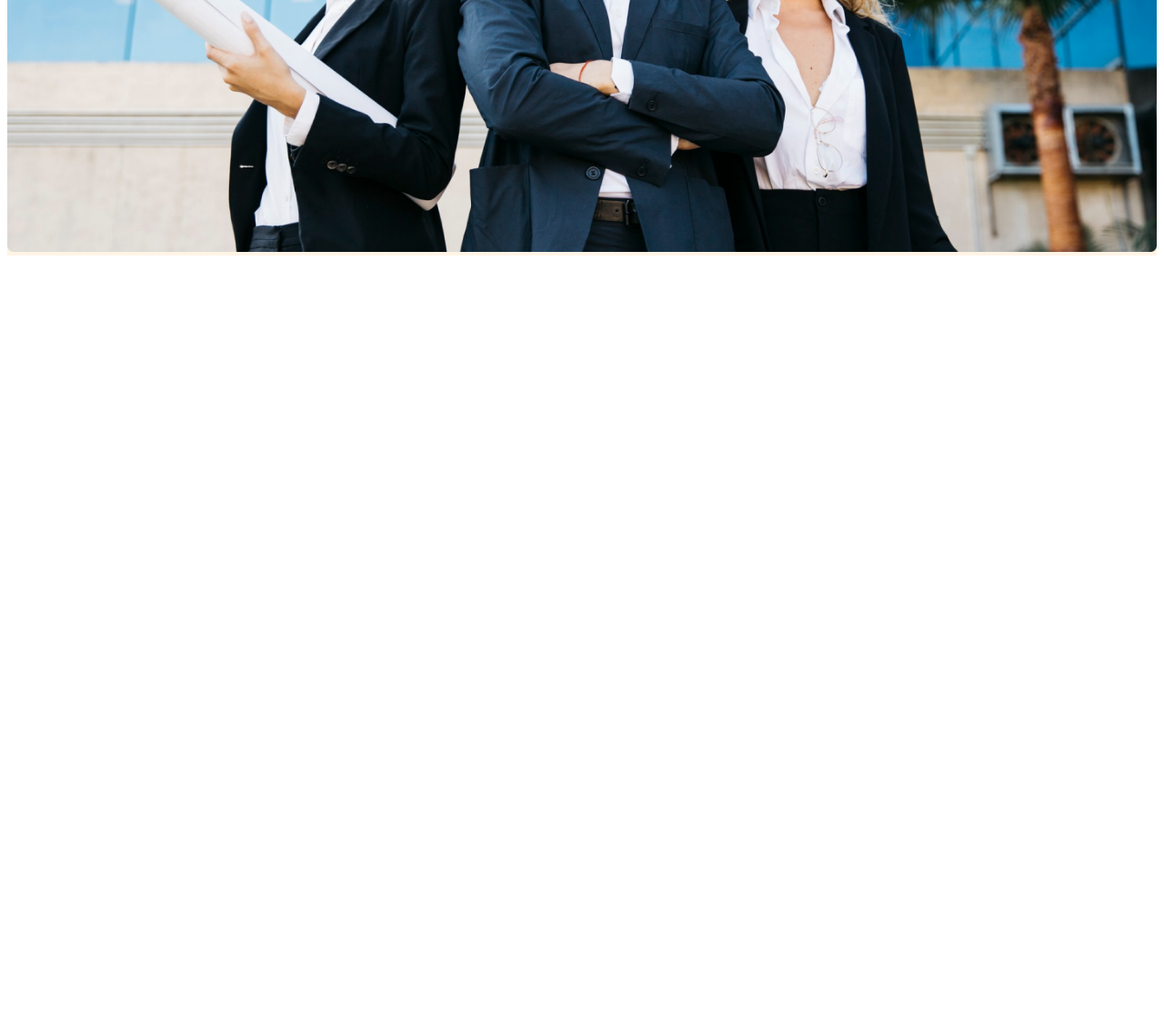
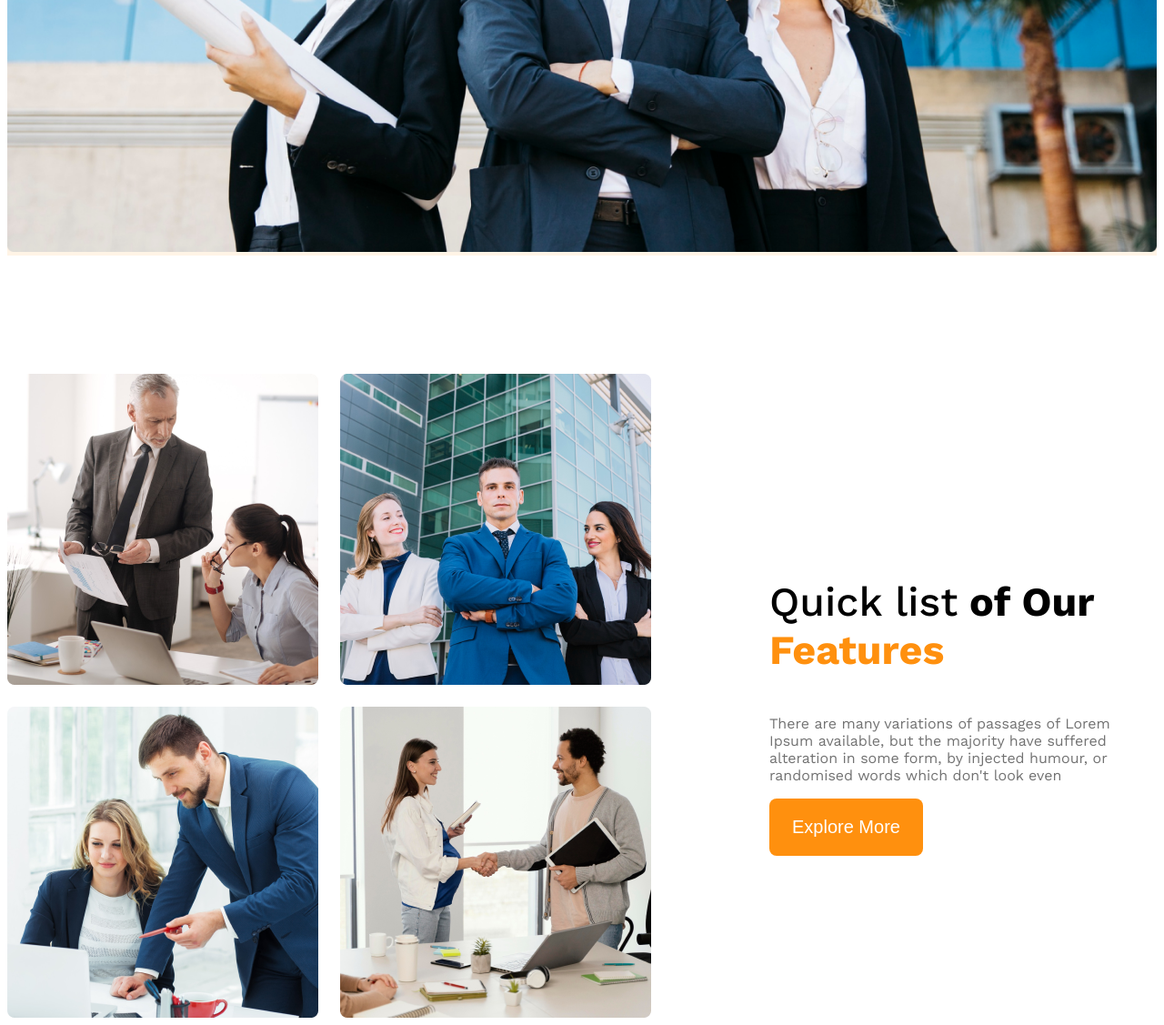
Before and after one commit to Adila-Rifa/g3-architects, a plain HTML site: page Index.html in a window 1280 px wide. Shown: the part 983-2110 px from the top of the page at 91% size. Before the commit the page ends 1283 px from the top, so only its background shows below. Drawn offline with nearby package versions, Linux system fonts and the light colour scheme.

Commit message:
responsive

```diff
--- a/Index.html
+++ b/Index.html
@@ -11,7 +11,6 @@
         <nav class="navbar display-flex">
             <h3 class="brand">G3 Architects</h3>
             <ul class="nav-links display-flex">
-                <!-- li.nav-item*4>a.nav-link -->
                 <li class="nav-item"><a href="" class="nav-link text-gray">Home</a></li>
                 <li class="nav-item"><a href="" class="nav-link text-gray">About</a></li>
                 <li class="nav-item"><a href="" class="nav-link text-gray">Contact us</a></li>
@@ -30,12 +29,19 @@
 
     </header>
     <main>
-        <section class="teams">
+        <section class="teams display-flex">
             <div class="team-img-container">
+                <img src="./images/team1.png" alt="">
+                <img src="./images/team2.png" alt="">
+                <img src="./images/team3.png" alt="">
+                <img src="./images/team4.png" alt="">
 
             </div>
             <div class="our-features">
-                <h3 class="feature-title"></h3>
+                <h3 class="feature-title"><span id="quick-list">Quick list</span> <span> of Our </span><span class="text-primary"> Features</span>
+                </h3>
+                <p class="feature-description text-light-gray">There are many variations of passages of Lorem Ipsum available, but the majority have suffered alteration in some form, by injected humour, or randomised words which don't look even</p>
+                <button class="btn-primary">Explore More</button>
             </div>
         </section>
     </main>
--- a/Styles/architects.css
+++ b/Styles/architects.css
@@ -10,10 +10,16 @@
     max-width: 1440px;
     margin:0 auto;
   }
+  main > section{
+    margin-top:130px;
+  }
 .display-flex{
     display: flex;
 }
-
+/* Text */
+.text-primary{
+    color: #FF900E;
+}
 /* Dark 02 */
 .text-gray{
     color: #424242;
@@ -44,16 +50,18 @@
 }
 
 .brand{
+    margin-left:30px;
     font-weight:700;
     font-size: 3rem;
 }
 .nav-item{
     list-style: none;
+    margin-right: 30px;
   }
 
 .nav-link{
     text-decoration: none;
-    margin-right: 40px;
+
     font-weight: 500;
     font-size:18px;
   }
@@ -78,13 +86,48 @@
 .banner-image{
     width: 100%;
 }
-/* responsive Media Query */
- @media screen  and (max-width:576px){
+/* Team and feature related style */
+.teams{
+    align-items: center;
+}
 
-   .nav-bar, .nav-links{
-    flex-direction: column;
-   }
+.team-img-container{
+    display: grid;
+    grid-template-columns:repeat(2,1fr);
+    gap:24px;
+}
+.our-features{
+    margin-left: 130px;
+    max-width: 530px;
+}
+.feature-title{
+    font-size: 2.8rem;
+    font-weight: 700;
+}
+#quick-list{
+    font-weight:500;
+}
 
 
 
+
+
+
+
+
+
+
+/* responsive Media Query */
+ @media screen  and (max-width: 576px){
+
+   .nav-bar, .nav-links, .teams{
+    flex-direction: column;
+   }
+   .team-img-container{
+    grid-template-columns:(1,1fr); ;
+   }
+  .our-features{
+    margin-left:20px;
+  }
+
 }
```
